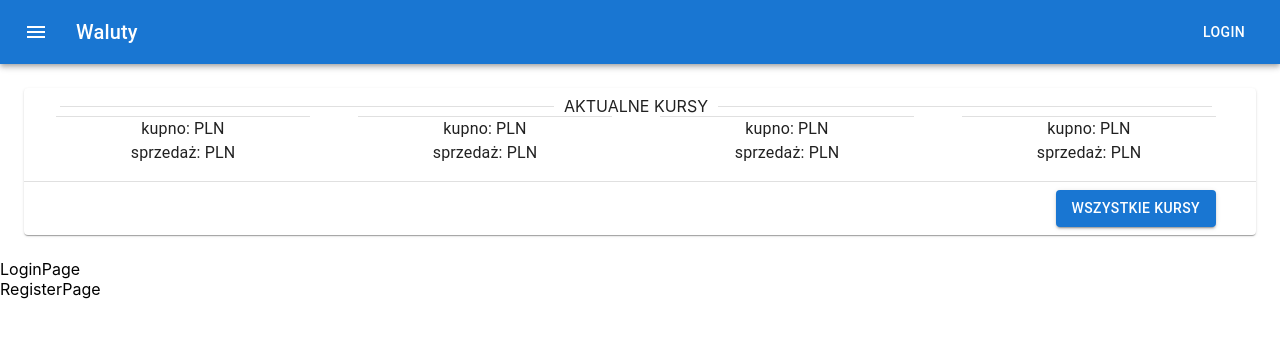
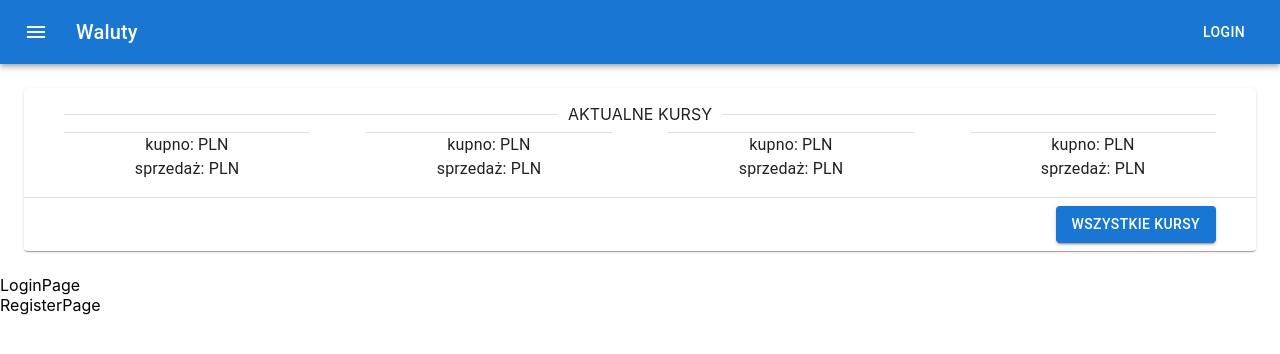
Before and after one commit to mk-91/exchange-rates-app, a React (Create React App) app: page / in a window 1280 px wide. Shown: the top 354 px of the page. Built offline with nearby package versions, Linux system fonts and the light colour scheme; no server answers.

Commit message:
Mateusz 22-11-2022 19:30

```diff
--- a/src/components/HomePage/HomePage.tsx
+++ b/src/components/HomePage/HomePage.tsx
@@ -22,27 +22,18 @@ const HomePage = () => {
         setExchangeRates(response.data[0].rates);
       })
       .catch((err) => console.error(err.message));
-
-    console.log(exchangeRates);
-
-    if (exchangeRates.length !== 0) {
-      const eur: HomePageObj = exchangeRates[3];
-      const eurName = eur.code;
-      const eurAsk = eur.ask;
-      const eurBid = eur.bid;
-    }
   }, []);
 
   return (
     <Card sx={{ m: '3vh' }}>
       <CardContent>
         <Grid container spacing={1}>
-          <Grid container xs={12}>
+          <Grid item xs={12}>
             <Container>
               <Divider>AKTUALNE KURSY</Divider>
             </Container>
           </Grid>
-          <Grid container xs={3} minWidth={220}>
+          <Grid item xs={3} minWidth={220}>
             <Container sx={{ textAlign: 'center' }}>
               <Divider>
                 {exchangeRates.length !== 0 && exchangeRates[3].code}
@@ -56,7 +47,7 @@ const HomePage = () => {
               </Typography>
             </Container>
           </Grid>
-          <Grid container xs={3} minWidth={220}>
+          <Grid item xs={3} minWidth={220}>
             <Container sx={{ textAlign: 'center' }}>
               <Divider>
                 {exchangeRates.length !== 0 && exchangeRates[0].code}
@@ -70,7 +61,7 @@ const HomePage = () => {
               </Typography>
             </Container>
           </Grid>
-          <Grid container xs={3} minWidth={220}>
+          <Grid item xs={3} minWidth={220}>
             <Container sx={{ textAlign: 'center' }}>
               <Divider>
                 {exchangeRates.length !== 0 && exchangeRates[5].code}
@@ -84,7 +75,7 @@ const HomePage = () => {
               </Typography>
             </Container>
           </Grid>
-          <Grid container xs={3} minWidth={220}>
+          <Grid item xs={3} minWidth={220}>
             <Container sx={{ textAlign: 'center' }}>
               <Divider>
                 {exchangeRates.length !== 0 && exchangeRates[6].code}
```
